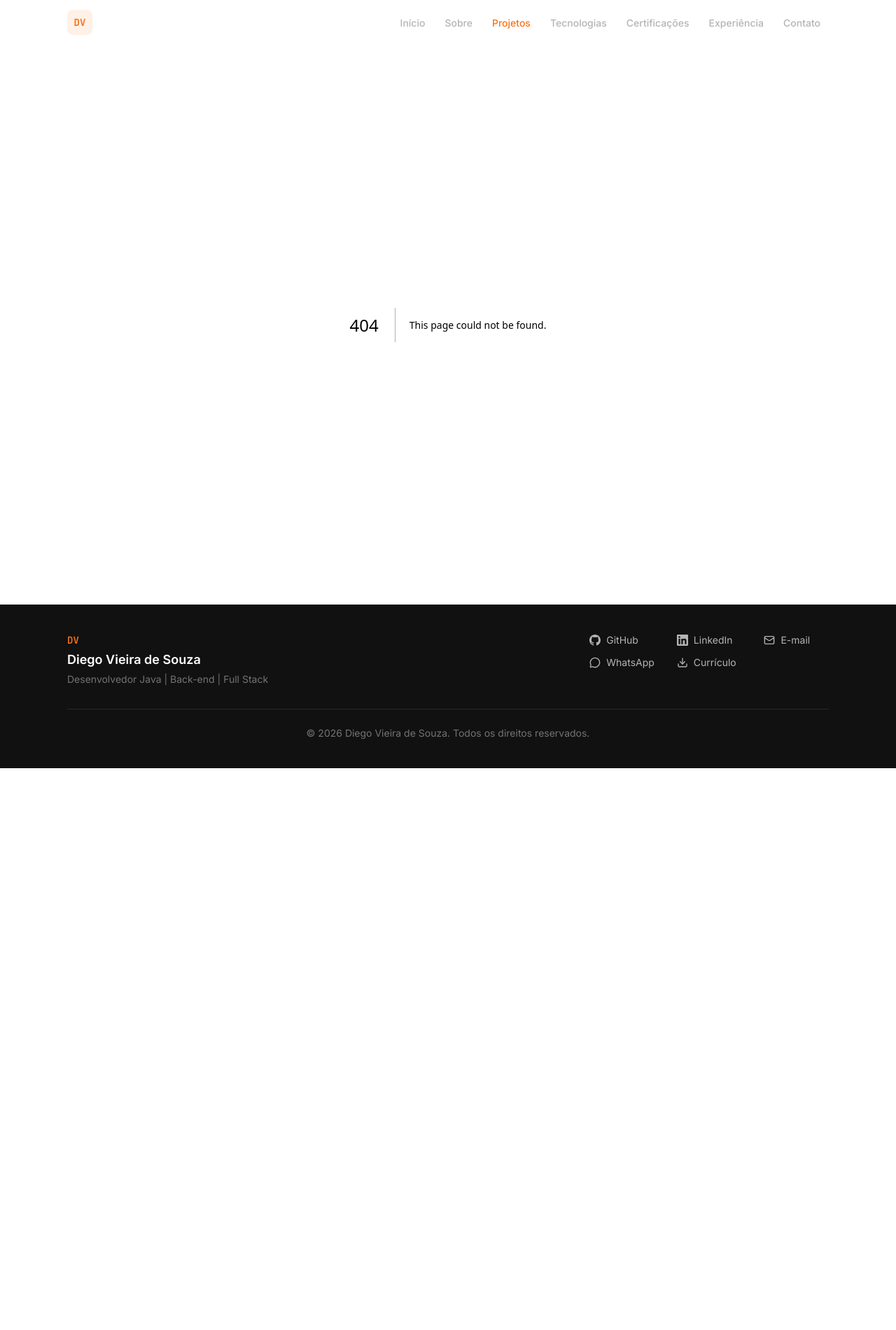
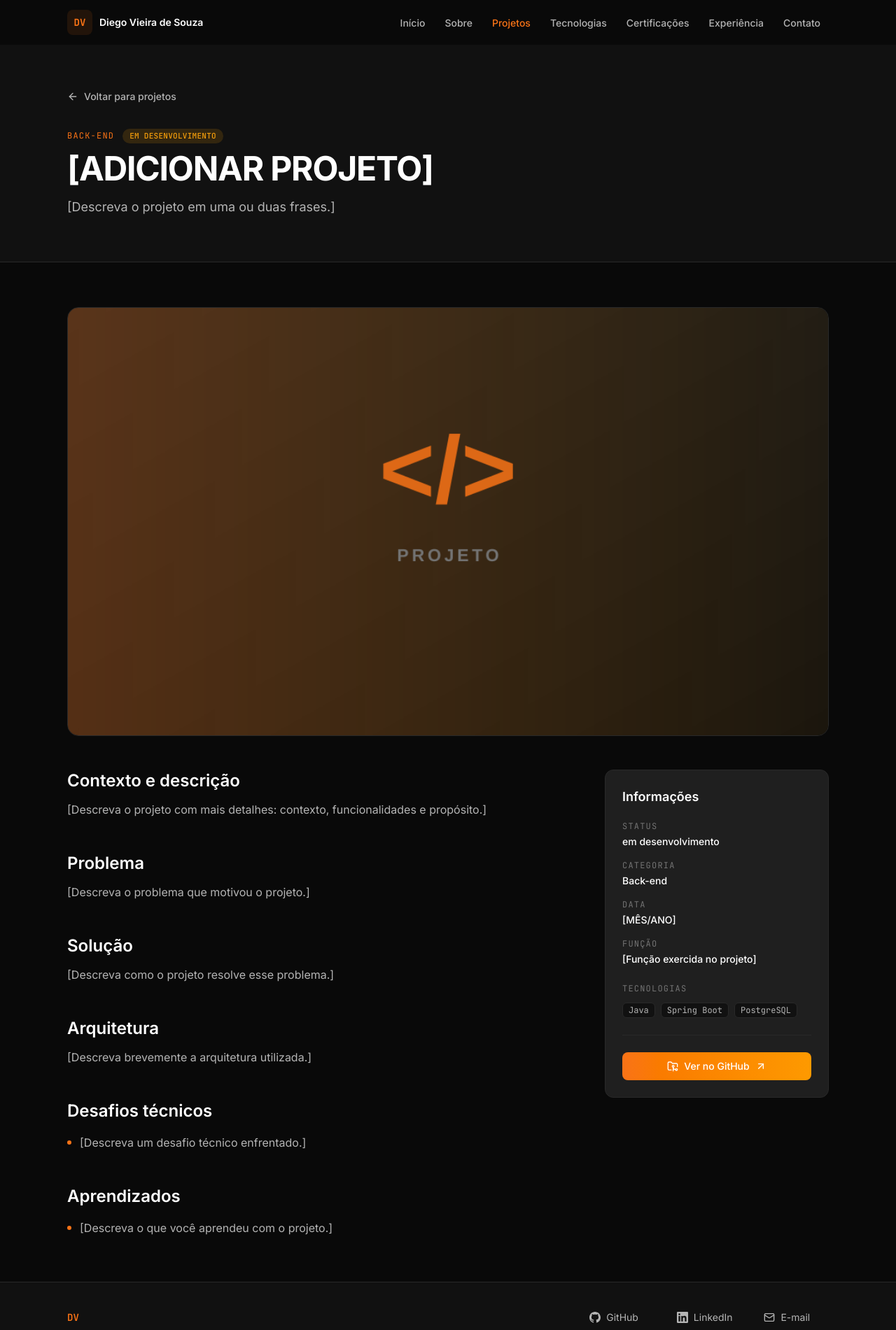
Before and after one commit to diegovieiradv/portfolio-diego-vieira, a Next.js app: page /projetos/projeto-exemplo in a window 1280 px wide. Before the commit this address had no page. Shown: the top 1901 px of the page at 70% size. Before the commit the page ends 1098 px from the top, so only its background shows below. Built offline with nearby package versions, Linux system fonts and the light colour scheme.

Commit message:
feat: adicionar páginas individuais de projetos

```diff
--- /dev/null
+++ b/src/app/projetos/[slug]/page.tsx
@@ -0,0 +1,258 @@
+import type { Metadata } from "next";
+import Image from "next/image";
+import Link from "next/link";
+import { notFound } from "next/navigation";
+import { ArrowLeft, ArrowUpRight, FolderGit2, MonitorPlay } from "lucide-react";
+import { projects, getProjectBySlug } from "@/data/projects";
+import { Container } from "@/components/ui/Container";
+import { cn } from "@/lib/utils";
+
+type Props = {
+  params: Promise<{ slug: string }>;
+};
+
+export function generateStaticParams() {
+  return projects.map((project) => ({ slug: project.slug }));
+}
+
+export async function generateMetadata({ params }: Props): Promise<Metadata> {
+  const { slug } = await params;
+  const project = getProjectBySlug(slug);
+  if (!project) {
+    return { title: "Projeto não encontrado" };
+  }
+  return { title: project.title, description: project.summary };
+}
+
+const statusStyles: Record<string, string> = {
+  concluído: "bg-success/15 text-success",
+  "em desenvolvimento": "bg-warning/15 text-warning",
+};
+
+export default async function ProjetoPage({ params }: Props) {
+  const { slug } = await params;
+  const project = getProjectBySlug(slug);
+  if (!project) {
+    notFound();
+  }
+
+  const sections = [
+    {
+      title: "Contexto e descrição",
+      paragraphs: [project.description],
+    },
+    {
+      title: "Problema",
+      paragraphs: [project.problem],
+    },
+    {
+      title: "Solução",
+      paragraphs: [project.solution],
+    },
+    {
+      title: "Arquitetura",
+      paragraphs: [project.architecture],
+    },
+  ];
+
+  const infoItems = [
+    { label: "Status", value: project.status },
+    { label: "Categoria", value: project.category },
+    { label: "Data", value: project.date },
+    { label: "Função", value: project.role },
+  ];
+
+  return (
+    <>
+      <section className="border-b border-border bg-surface py-14 sm:py-16">
+        <Container>
+          <Link
+            href="/projetos"
+            className="inline-flex items-center gap-2 text-sm font-medium text-secondary transition-colors hover:text-primary"
+          >
+            <ArrowLeft className="h-4 w-4" aria-hidden="true" />
+            Voltar para projetos
+          </Link>
+
+          <div className="mt-8 flex flex-wrap items-center gap-3">
+            <span className="font-mono text-xs uppercase tracking-widest text-primary">
+              {project.category}
+            </span>
+            <span
+              className={cn(
+                "inline-flex items-center rounded-full px-2.5 py-0.5 font-mono text-[11px] font-medium uppercase tracking-wide",
+                statusStyles[project.status]
+              )}
+            >
+              {project.status}
+            </span>
+          </div>
+
+          <h1 className="mt-3 max-w-3xl text-4xl font-bold tracking-tight sm:text-5xl">
+            {project.title}
+          </h1>
+          <p className="mt-4 max-w-2xl text-lg leading-relaxed text-secondary">{project.summary}</p>
+        </Container>
+      </section>
+
+      <div className="py-14 sm:py-16">
+        <Container>
+          <div className="overflow-hidden rounded-2xl border border-border">
+            <Image
+              src={project.images[0] ?? "/projects/placeholder.png"}
+              alt={`Imagem principal do projeto ${project.title}`}
+              width={1200}
+              height={675}
+              sizes="(max-width: 1024px) 100vw, 1152px"
+              loading="eager"
+              className="aspect-video w-full object-cover"
+            />
+          </div>
+
+          <div className="mt-12 grid gap-12 lg:grid-cols-[1fr_320px]">
+            <div className="space-y-12">
+              {sections.map((section) => (
+                <section
+                  key={section.title}
+                  aria-labelledby={`secao-${section.title.toLowerCase().replace(/\s/g, "-")}`}
+                >
+                  <h2
+                    id={`secao-${section.title.toLowerCase().replace(/\s/g, "-")}`}
+                    className="text-2xl font-semibold text-foreground"
+                  >
+                    {section.title}
+                  </h2>
+                  {section.paragraphs.map((paragraph) => (
+                    <p key={paragraph} className="mt-3 text-base leading-relaxed text-secondary">
+                      {paragraph}
+                    </p>
+                  ))}
+                </section>
+              ))}
+
+              <section aria-labelledby="secao-desafios-tecnicos">
+                <h2 id="secao-desafios-tecnicos" className="text-2xl font-semibold text-foreground">
+                  Desafios técnicos
+                </h2>
+                <ul className="mt-4 space-y-3">
+                  {project.challenges.map((challenge) => (
+                    <li
+                      key={challenge}
+                      className="flex items-start gap-3 text-base leading-relaxed text-secondary"
+                    >
+                      <span
+                        className="mt-2.5 h-1.5 w-1.5 shrink-0 rounded-full bg-primary"
+                        aria-hidden="true"
+                      />
+                      {challenge}
+                    </li>
+                  ))}
+                </ul>
+              </section>
+
+              <section aria-labelledby="secao-aprendizados">
+                <h2 id="secao-aprendizados" className="text-2xl font-semibold text-foreground">
+                  Aprendizados
+                </h2>
+                <ul className="mt-4 space-y-3">
+                  {project.learnings.map((learning) => (
+                    <li
+                      key={learning}
+                      className="flex items-start gap-3 text-base leading-relaxed text-secondary"
+                    >
+                      <span
+                        className="mt-2.5 h-1.5 w-1.5 shrink-0 rounded-full bg-primary"
+                        aria-hidden="true"
+                      />
+                      {learning}
+                    </li>
+                  ))}
+                </ul>
+              </section>
+
+              {project.images.length > 1 ? (
+                <section aria-labelledby="secao-galeria">
+                  <h2 id="secao-galeria" className="text-2xl font-semibold text-foreground">
+                    Galeria
+                  </h2>
+                  <div className="mt-4 grid gap-4 sm:grid-cols-2">
+                    {project.images.map((image, index) => (
+                      <div key={image} className="overflow-hidden rounded-xl border border-border">
+                        <Image
+                          src={image}
+                          alt={`Captura de tela ${index + 1} do projeto ${project.title}`}
+                          width={600}
+                          height={338}
+                          sizes="(max-width: 640px) 100vw, 50vw"
+                          className="aspect-video w-full object-cover"
+                        />
+                      </div>
+                    ))}
+                  </div>
+                </section>
+              ) : null}
+            </div>
+
+            <aside aria-label="Informações do projeto">
+              <div className="sticky top-24 rounded-xl border border-border bg-card p-6">
+                <h2 className="text-lg font-semibold text-foreground">Informações</h2>
+
+                <dl className="mt-5 space-y-4">
+                  {infoItems.map((item) => (
+                    <div key={item.label}>
+                      <dt className="font-mono text-xs uppercase tracking-widest text-muted">
+                        {item.label}
+                      </dt>
+                      <dd className="mt-1 text-sm font-medium text-foreground">{item.value}</dd>
+                    </div>
+                  ))}
+                </dl>
+
+                <div className="mt-6">
+                  <p className="font-mono text-xs uppercase tracking-widest text-muted">
+                    Tecnologias
+                  </p>
+                  <ul className="mt-3 flex flex-wrap gap-2">
+                    {project.technologies.map((tech) => (
+                      <li
+                        key={tech}
+                        className="rounded-md border border-border bg-surface px-2 py-0.5 font-mono text-xs text-secondary"
+                      >
+                        {tech}
+                      </li>
+                    ))}
+                  </ul>
+                </div>
+
+                <div className="mt-6 flex flex-col gap-3 border-t border-border pt-6">
+                  <a
+                    href={project.github}
+                    target="_blank"
+                    rel="noopener noreferrer"
+                    className="inline-flex items-center justify-center gap-2 rounded-lg bg-gradient-to-r from-primary to-amber-500 px-5 py-2.5 text-sm font-medium text-white transition-colors hover:from-primary-dark hover:to-primary"
+                  >
+                    <FolderGit2 className="h-4 w-4" aria-hidden="true" />
+                    Ver no GitHub
+                    <ArrowUpRight className="h-4 w-4" aria-hidden="true" />
+                  </a>
+                  {project.demo ? (
+                    <a
+                      href={project.demo}
+                      target="_blank"
+                      rel="noopener noreferrer"
+                      className="inline-flex items-center justify-center gap-2 rounded-lg border border-border bg-card px-5 py-2.5 text-sm font-medium text-foreground transition-colors hover:border-primary hover:text-primary"
+                    >
+                      <MonitorPlay className="h-4 w-4" aria-hidden="true" />
+                      Ver demonstração
+                      <ArrowUpRight className="h-4 w-4" aria-hidden="true" />
+                    </a>
+                  ) : null}
+                </div>
+              </div>
+            </aside>
+          </div>
+        </Container>
+      </div>
+    </>
+  );
+}
```
